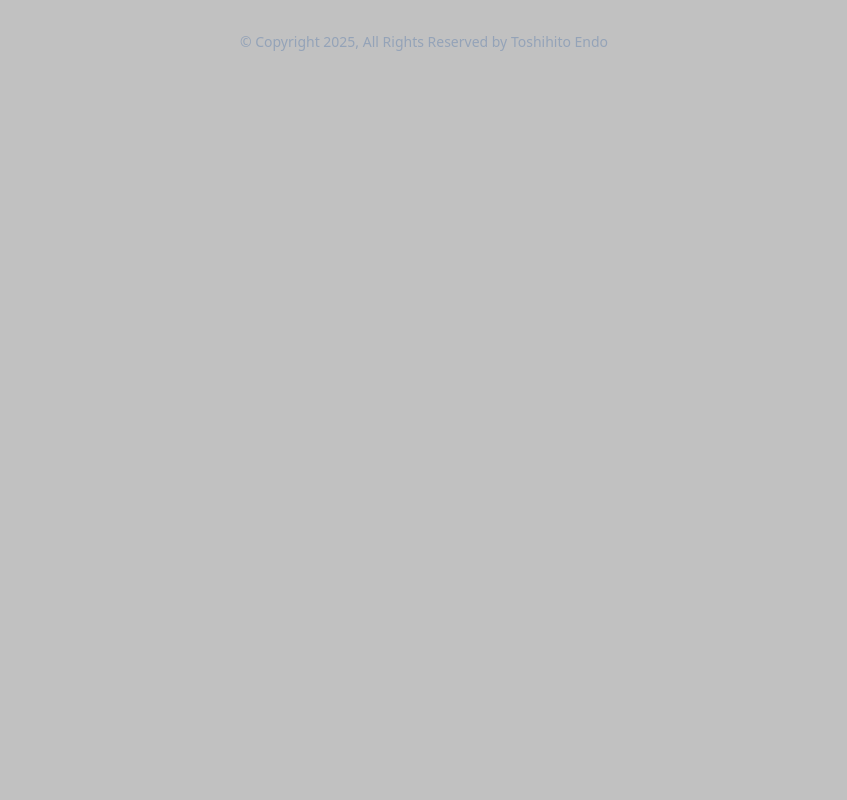
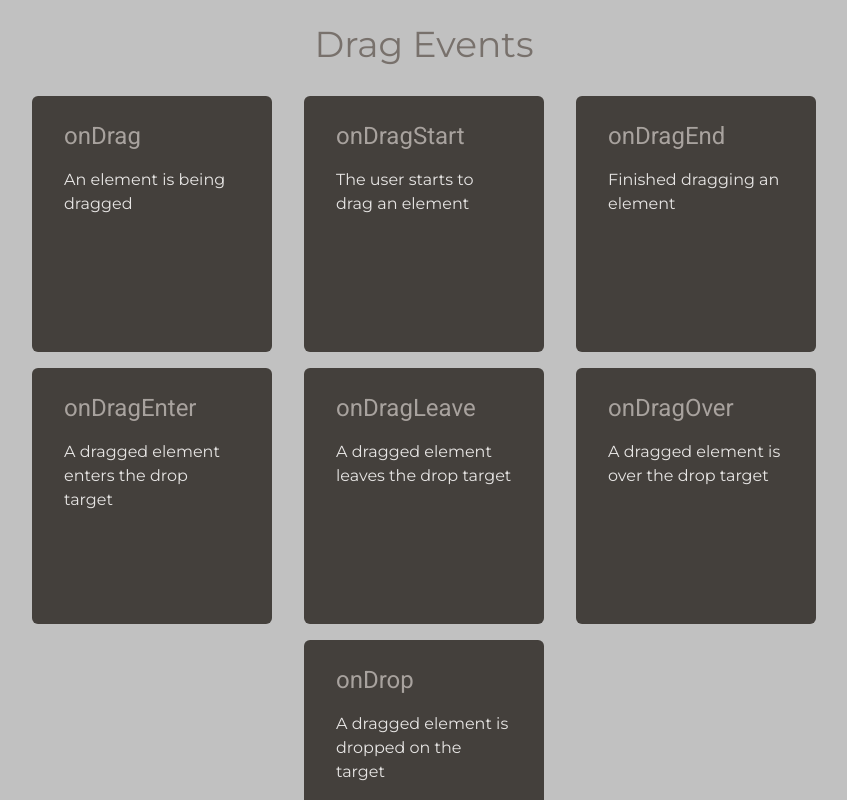
Before and after one commit to GentleHorse/ReactEssentials_v2, a React (Vite) app: page /events in a window 1280 px wide. Shown: the part 1340-2140 px from the top of the page, without its empty margins (216-1063 px from the left). Before the commit the page ends 1400 px from the top, so only its background shows below. Built offline with nearby package versions, Linux system fonts and the light colour scheme; a web font is replaced by a local one.

Commit message:
Added drag events

```diff
--- a/src/pages/Events.jsx
+++ b/src/pages/Events.jsx
@@ -64,6 +64,52 @@ const MOUSE_EVENTS = [
   },
 ];
 
+const DRAG_EVENTS = [
+  {
+    id: "e1",
+    title: "onDrag",
+    link: "https://www.w3schools.com/jsref/event_ondrag.asp",
+    texts: "An element is being dragged",
+  },
+  {
+    id: "e2",
+    title: "onDragStart",
+    link: "https://www.w3schools.com/jsref/event_ondragstart.asp",
+    texts: "The user starts to drag an element",
+  },
+  {
+    id: "e3",
+    title: "onDragEnd",
+    link: "https://www.w3schools.com/jsref/event_ondragend.asp",
+    texts: "Finished dragging an element",
+  },
+  {
+    id: "e4",
+    title: "onDragEnter",
+    link: "https://www.w3schools.com/jsref/event_ondragenter.asp",
+    texts: "A dragged element enters the drop target",
+  },
+  {
+    id: "e5",
+    title: "onDragLeave",
+    link: "https://www.w3schools.com/jsref/event_ondragleave.asp",
+    texts: "A dragged element leaves the drop target",
+  },
+  {
+    id: "e6",
+    title: "onDragOver",
+    link: "https://www.w3schools.com/jsref/event_ondragover.asp",
+    texts: "A dragged element is over the drop target",
+  },
+  {
+    id: "e7",
+    title: "onDrop",
+    link: "https://www.w3schools.com/jsref/event_ondrop.asp",
+    texts: "A dragged element is dropped on the target",
+  },
+];
+
+
 export default function EventsPage() {
   return (
     <>
@@ -82,6 +128,19 @@ export default function EventsPage() {
           ))}
         </ul>
       </SectionWrapper>
+
+      <h2 className="font-montserrat text-center text-4xl mx-6 my-8 text-stone-500">
+        Drag Events
+      </h2>
+
+      <SectionWrapper>
+        <ul className="list-none flex flex-wrap gap-4">
+          {DRAG_EVENTS.map((event) => (
+            <EventWrapper key={event.id} event={event} />
+          ))}
+        </ul>
+      </SectionWrapper>
+
     </>
   );
 }
```
